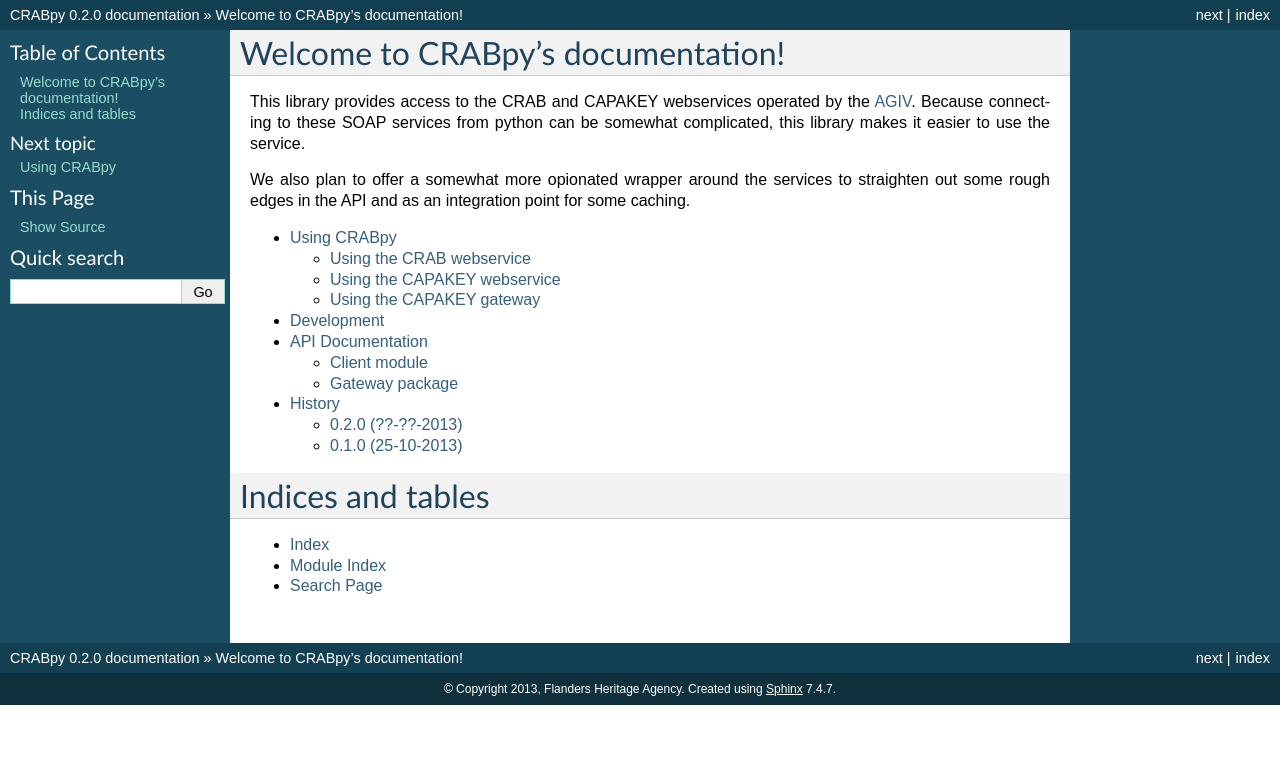
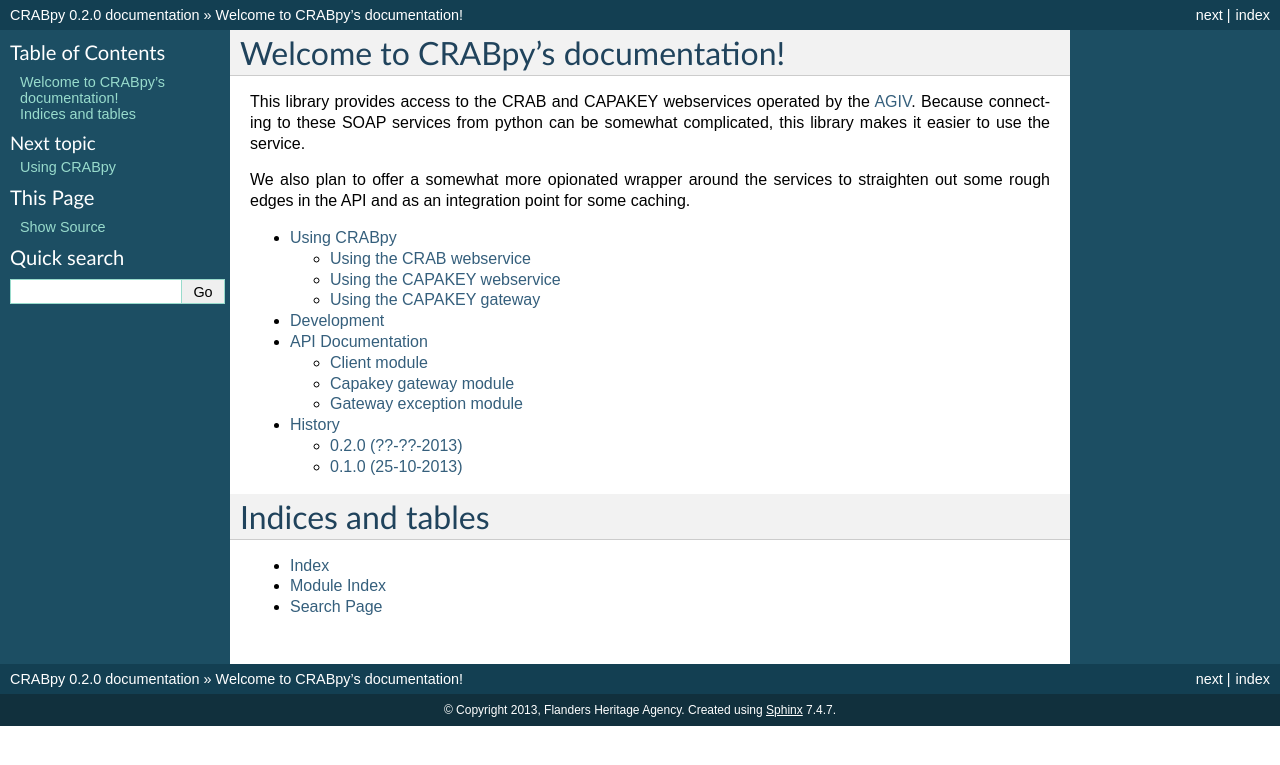
Before and after one commit to OnroerendErfgoed/crabpy, a Sphinx documentation site: the page built from docs/index.rst, in a window 1280 px wide. Shown: the top 765 px of the page. Built offline with Sphinx 7.4.7, drawn with Linux system fonts in a browser that asks for light colours.

Commit message:
Add gateway exceptions to api docs.

```diff
--- a/docs/api.rst
+++ b/docs/api.rst
@@ -8,8 +8,14 @@
 .. automodule:: crabpy.client
    :members:
 
-Gateway package
----------------
+Capakey gateway module
+----------------------
 
 .. automodule:: crabpy.gateway.capakey
    :members:
+
+Gateway exception module
+------------------------
+
+.. automodule:: crabpy.gateway.exception
+   :members:
```
